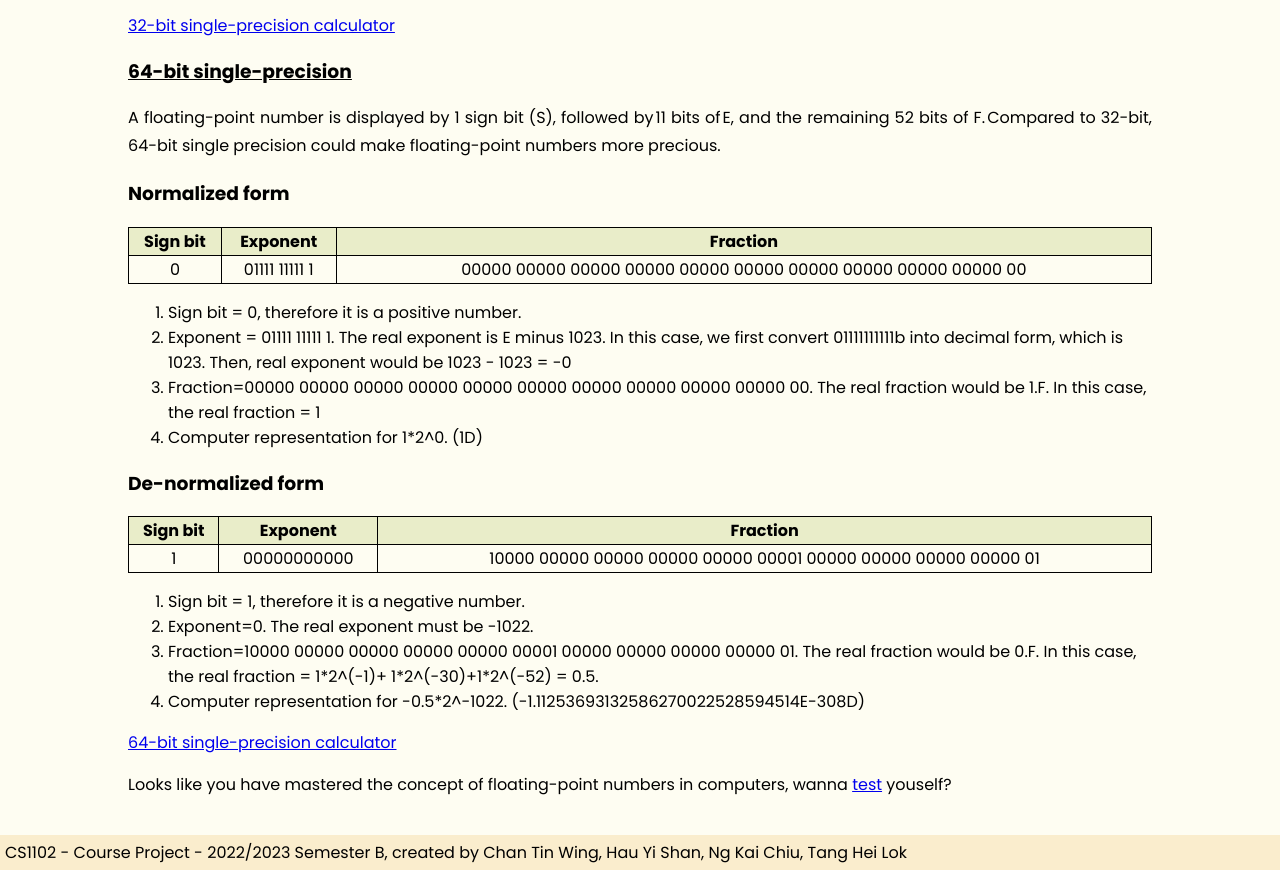
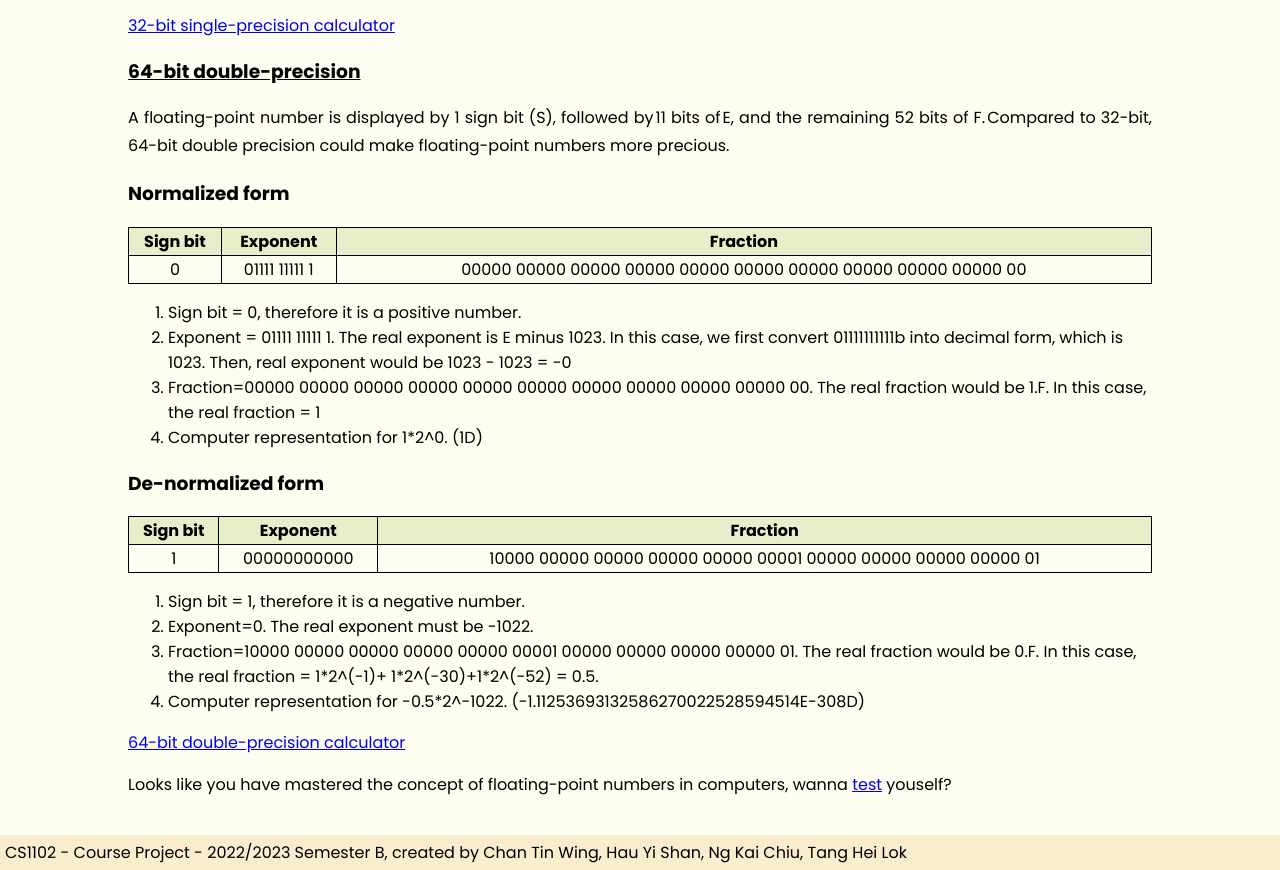
Before and after one commit to thl8/CS1102_Assignment1, a plain HTML site: page index.html in a window 1280 px wide. Shown: the part 1761-2631 px from the top of the page. Drawn offline with Linux system fonts and the light colour scheme.

Commit message:
Update index.html

```diff
--- a/index.html
+++ b/index.html
@@ -53,7 +53,7 @@
 		<h2>What are Floating-Point Numbers?</h2>
 		<p>A floating-point number is defined as <em><strong>Fraction(F) * Radix(R) ^ Exponent (E)</strong></em>. Since
 			computers use binary forms to represent them, so they are shown as <em><strong>F*2^E</strong></em>. There are 2
-			interpretation strategies: 32-bit and 64-bit single-precision. Number 0 cannot be expressed in normalized form.
+			interpretation strategies: 32-bit and 64-bit precision. Number 0 cannot be expressed in normalized form.
 			There are normalized form and de-normalized form due to normalized form constraints. </p>
 		<!--effect for caution-->
 		<div class="caution">
@@ -115,9 +115,9 @@
 		</ol>
 		<a rel="noopener " href="https://www.h-schmidt.net/FloatConverter/IEEE754.html" target="_blank">32-bit
 			single-precision calculator</a>
-		<h3><u>64-bit single-precision</u></h3>
+		<h3><u>64-bit double-precision</u></h3>
 		<p>A floating-point number is displayed by 1 sign bit (S), followed by 11 bits of E, and the remaining 52 bits of
-			F. Compared to 32-bit, 64-bit single precision could make floating-point numbers more precious.</p>
+			F. Compared to 32-bit, 64-bit double precision could make floating-point numbers more precious.</p>
 		<h3>Normalized form</h3>
 		<table>
 			<tr>
@@ -159,7 +159,7 @@
 				this case, the real fraction = 1*2^(-1)+ 1*2^(-30)+1*2^(-52) = 0.5.</li>
 			<li>Computer representation for -0.5*2^-1022. (-1.11253693132586270022528594514E-308D)</li>
 		</ol>
-		<a rel="noopener" href="https://www.binaryconvert.com/convert_double.html" target="_blank">64-bit single-precision
+		<a rel="noopener" href="https://www.binaryconvert.com/convert_double.html" target="_blank">64-bit double-precision
 			calculator</a>
 		<p>Looks like you have mastered the concept of floating-point numbers in computers, wanna <a
 				href="quiz.html">test</a> youself?</p>
```
